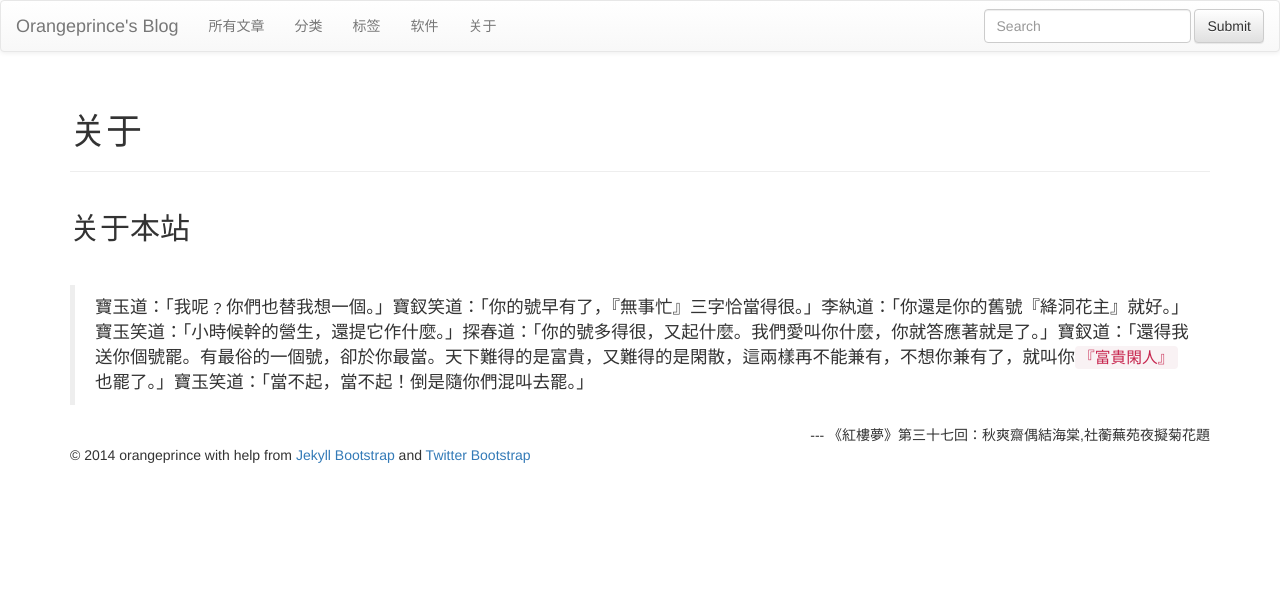
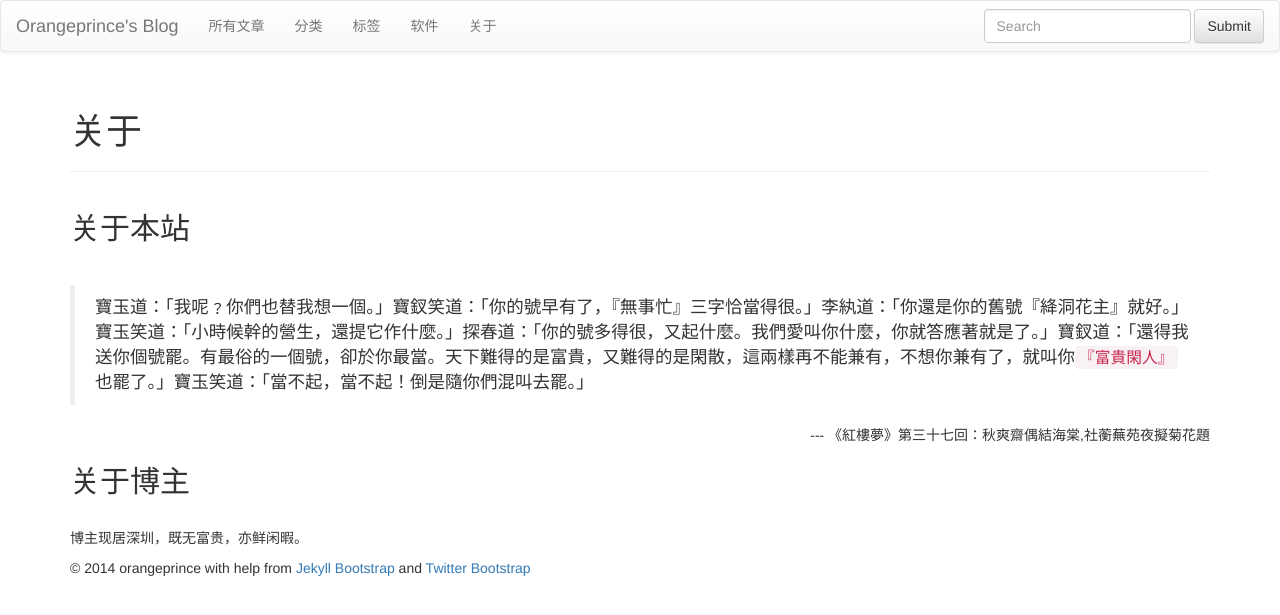
Before and after one commit to orangeprince/orangeprince.github.io, a Jekyll site: the page built from about.md, in a window 1280 px wide. Shown: the top 615 px of the page. Built offline with Jekyll 4.4.1, drawn with Linux system fonts in a browser that asks for light colours; nearby versions of some CDN libraries; library files that are not in the unit come from our copies; comment, search, counter and statistics services are not loaded.

Commit message:
modified:   about.md

```diff
--- a/about.md
+++ b/about.md
@@ -11,3 +11,9 @@ title : 关于
 <br/>
 >寶玉道：「我呢﹖你們也替我想一個。」寶釵笑道：「你的號早有了，『無事忙』三字恰當得很。」李紈道：「你還是你的舊號『絳洞花主』就好。」寶玉笑道：「小時候幹的營生，還提它作什麼。」探春道：「你的號多得很，又起什麼。我們愛叫你什麼，你就答應著就是了。」寶釵道：「還得我送你個號罷。有最俗的一個號，卻於你最當。天下難得的是富貴，又難得的是閑散，這兩樣再不能兼有，不想你兼有了，就叫你`『富貴閑人』`也罷了。」寶玉笑道：「當不起，當不起！倒是隨你們混叫去罷。」
 <div style='text-align: right;'> --- 《紅樓夢》第三十七回：秋爽齋偶結海棠,社蘅蕪苑夜擬菊花題  </div>
+
+
+关于博主
+---
+<br/>
+博主现居深圳，既无富贵，亦鲜闲暇。
```
